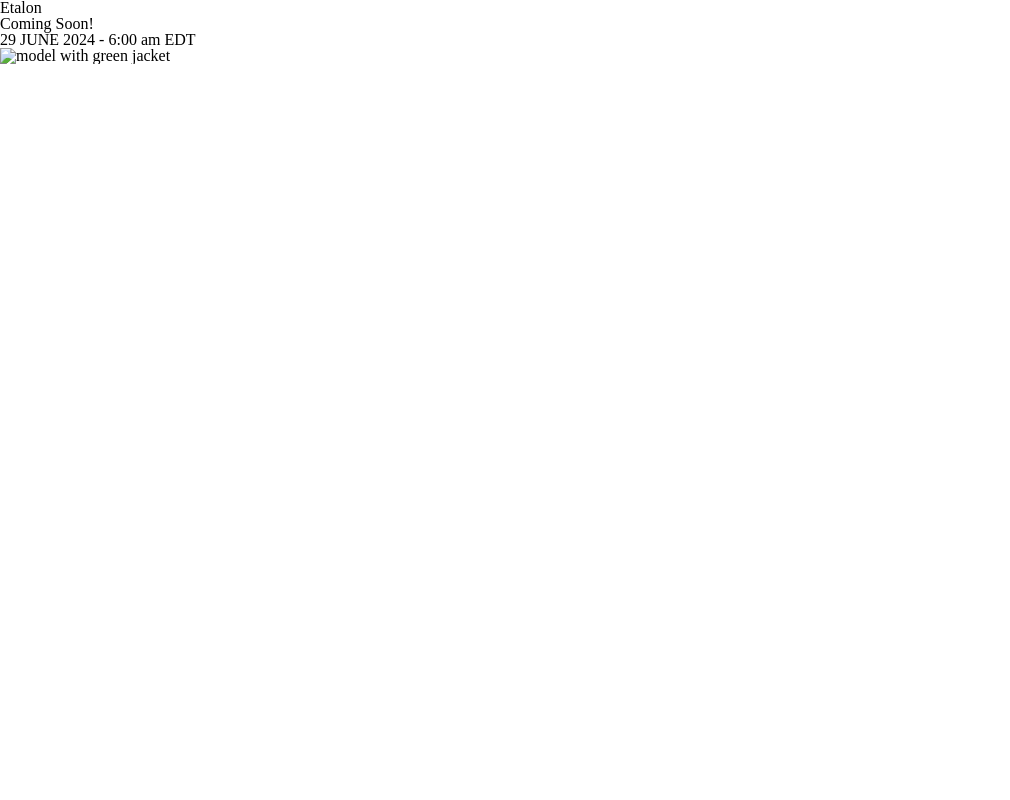
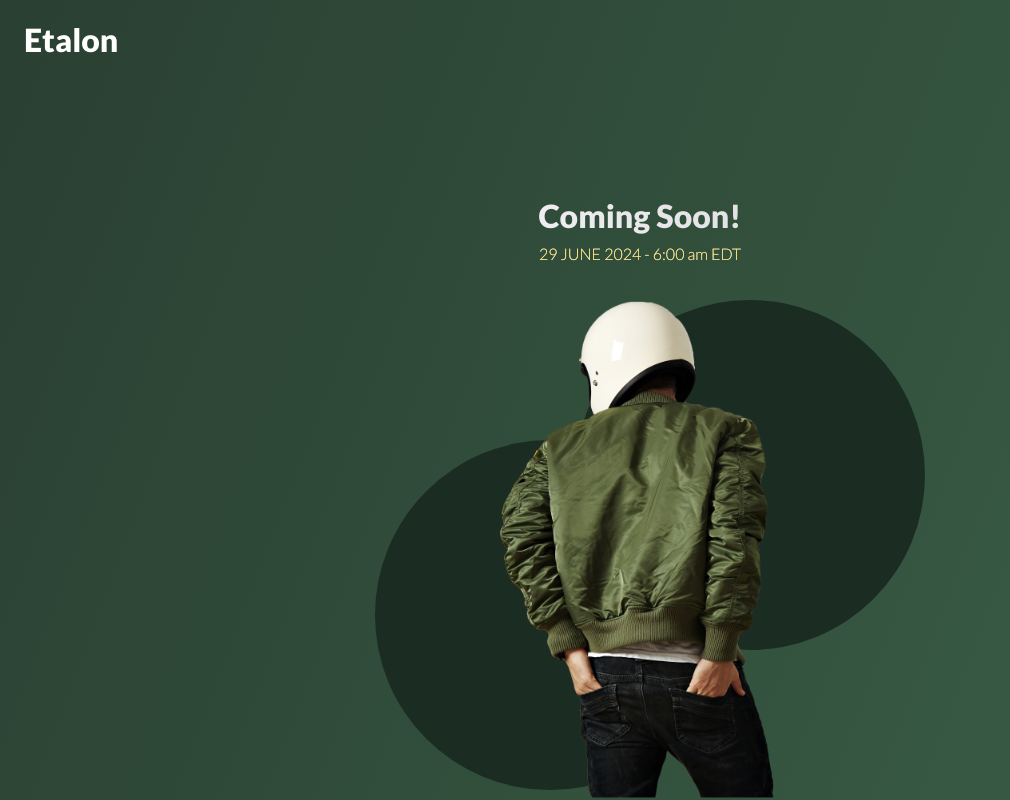
Before and after one commit to amirnsamimi/Etalon, a plain HTML site: page index.html in a window 1280 px wide. Shown: the whole page, without its empty margins (0-1010 px from the left). Drawn offline with nearby package versions, Linux system fonts and the light colour scheme; the site is published under a folder, as on GitHub Pages, so addresses that start at the root find nothing.

Commit message:
debug: edit on addresses

```diff
--- a/index.html
+++ b/index.html
@@ -5,7 +5,7 @@
     <meta name="viewport" content="width=device-width, initial-scale=1.0" />
     <link
       rel="shortcut icon"
-      href="/assets/icons/favicon.png"
+      href="./assets/icons/favicon.png"
       type="image/png"
     />
     <link rel="preconnect" href="https://fonts.googleapis.com" />
@@ -24,7 +24,7 @@
       rel="stylesheet"
       href="https://cdn.jsdelivr.net/npm/reset-css@5.0.2/reset.min.css"
     />
-    <link rel="stylesheet" href="/assets/styles/main.css" />
+    <link rel="stylesheet" href="./assets/styles/main.css" />
     <title>Etalon</title>
   </head>
   <body>
@@ -37,7 +37,7 @@
         <div class="dev-items">
           <div class="image-container">
             <img
-              src="/assets/images/models/model-3.png"
+              src="./assets/images/models/model-3.png"
               alt="model with green jacket"
             />
           </div>
```
